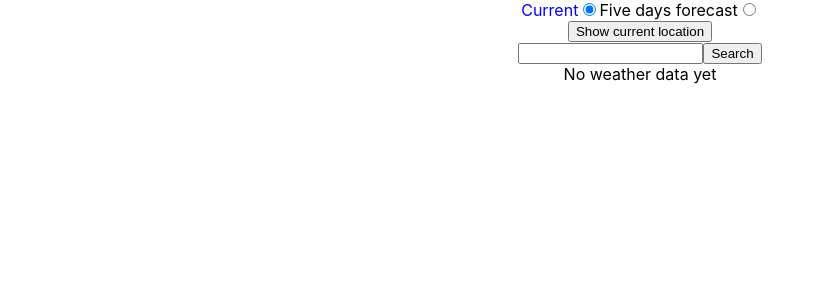
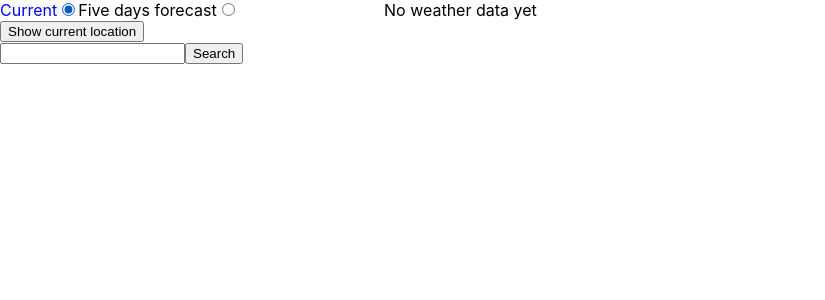
Before and after one commit to AntropovAG/weather-app, a React (Create React App) app: page / in a window 1280 px wide. Shown: the top 300 px of the page, without its empty margins (0-825 px from the left). Built offline with nearby package versions, Linux system fonts and the light colour scheme.

Commit message:
Fixed currentWeather component

```diff
--- a/src/App.css
+++ /dev/null
@@ -1,38 +0,0 @@
-.App {
-  text-align: center;
-}
-
-.App-logo {
-  height: 40vmin;
-  pointer-events: none;
-}
-
-@media (prefers-reduced-motion: no-preference) {
-  .App-logo {
-    animation: App-logo-spin infinite 20s linear;
-  }
-}
-
-.App-header {
-  background-color: #282c34;
-  min-height: 100vh;
-  display: flex;
-  flex-direction: column;
-  align-items: center;
-  justify-content: center;
-  font-size: calc(10px + 2vmin);
-  color: white;
-}
-
-.App-link {
-  color: #61dafb;
-}
-
-@keyframes App-logo-spin {
-  from {
-    transform: rotate(0deg);
-  }
-  to {
-    transform: rotate(360deg);
-  }
-}
--- a/src/App.js
+++ b/src/App.js
@@ -1,8 +1,8 @@
 import { useEffect, useState } from 'react';
-import './App.css';
 import Searchbar from './components/searchbar';
 import { requestCurrentWeather, requestCoordinates, requestFiveDaysForecast } from './API/API';
-
+import CurrentWeatherDisplay from './components/currentWeatherDisplay';
+import styles from './App.module.css'
 
 function App() {
   const [checkbox, setCheckbox] = useState("current")
@@ -84,14 +84,12 @@ function App() {
   }, [data])
 
   return (
-    <div className="App">
-      <main>
+    <div className={styles.page}>
+      <main className={styles.main}>
         <Searchbar getWeatherInCurrentPosition={getWeatherInCurrentPosition} getCoordinates={requestCoordinates} getCurrentWeather={getCurrentWeather} getFiveDaysForecast={getFiveDaysForecast} checkbox={checkbox} setCheckbox={setCheckbox} />
         <section>
           {data.id === "currentWeather" ? (
-            <div>
-              Weather in {data.city} is {data.temp} &deg;C, and it is {data.weather}
-            </div>
+            <CurrentWeatherDisplay data={data}/>
           ) : data.id === "fiveDaysForecast" ? (
             <div>
               <h1>The weather in the city of {data.city} is:</h1>
--- /dev/null
+++ b/src/App.module.css
@@ -0,0 +1,9 @@
+.page {
+  max-width: 1440px;
+  margin: 0 auto;
+}
+
+.main {
+  display: grid;
+  grid-template-columns: 30% auto;
+}
--- a/src/components/currentWeatherDisplay.jsx
+++ b/src/components/currentWeatherDisplay.jsx
@@ -1,7 +1,10 @@
-export default function CurrentWeatherDisplay() {
+export default function CurrentWeatherDisplay({data}) {
+    console.log(data)
+    const {city, temp, weather} = data
+
     return (
     <>
-        <h2>Weather in your region is </h2>
+        <h2>Weather in {city} is {temp} and it is {weather} </h2>
     </>
     )
 }
--- a/src/components/searchbar.jsx
+++ b/src/components/searchbar.jsx
@@ -19,7 +19,8 @@ export default function Searchbar({
     let latitude;
     let longitude;
     setErrorMessage("");
-    getCoordinates(cityName)
+    if (cityName.length > 0) {
+      getCoordinates(cityName)
       .then((coordinates) => {
         if(coordinates.length > 0) {
         latitude = coordinates[0].lat;
@@ -37,7 +38,12 @@ export default function Searchbar({
       })
       .finally(() => {
         cityInput.value = "";
+        setCityName("");
       });
+    } else {
+      setErrorMessage("Please enter city name!")
+    }
+
   }
 
   return (
```
